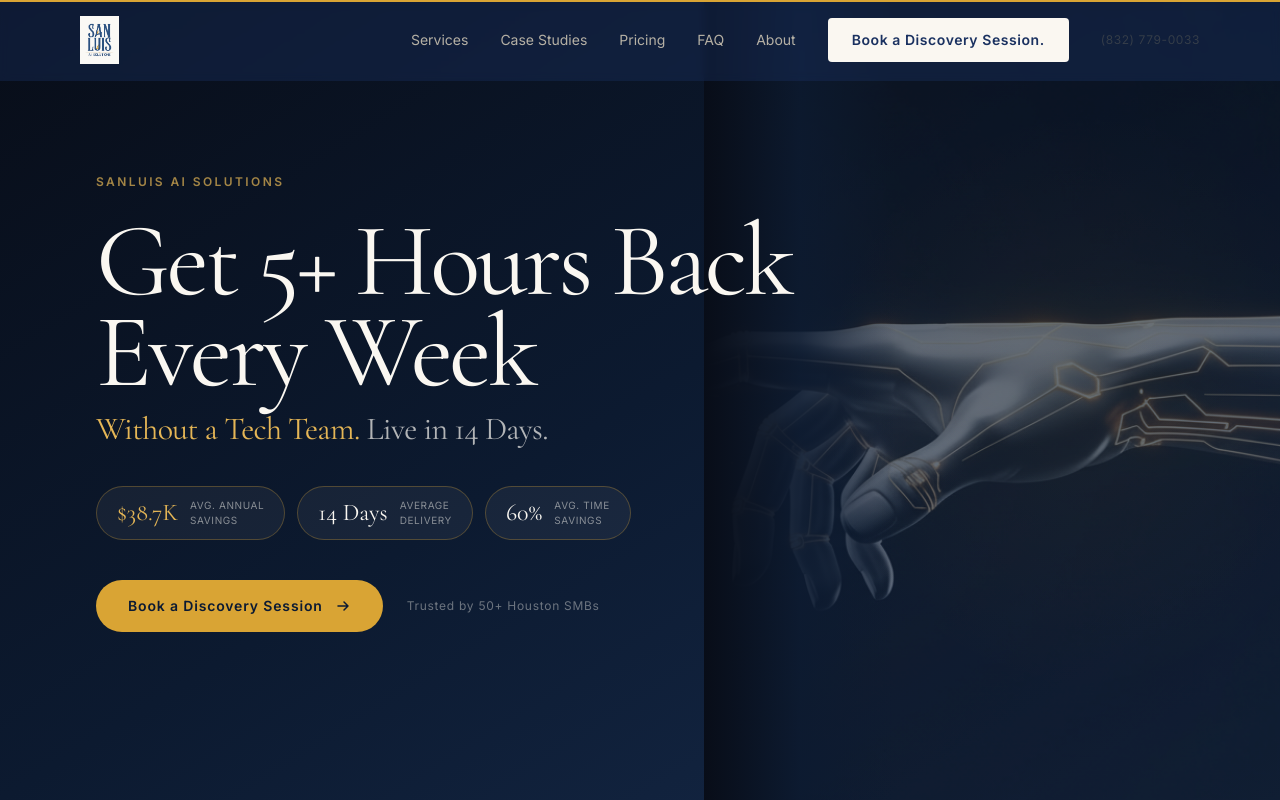
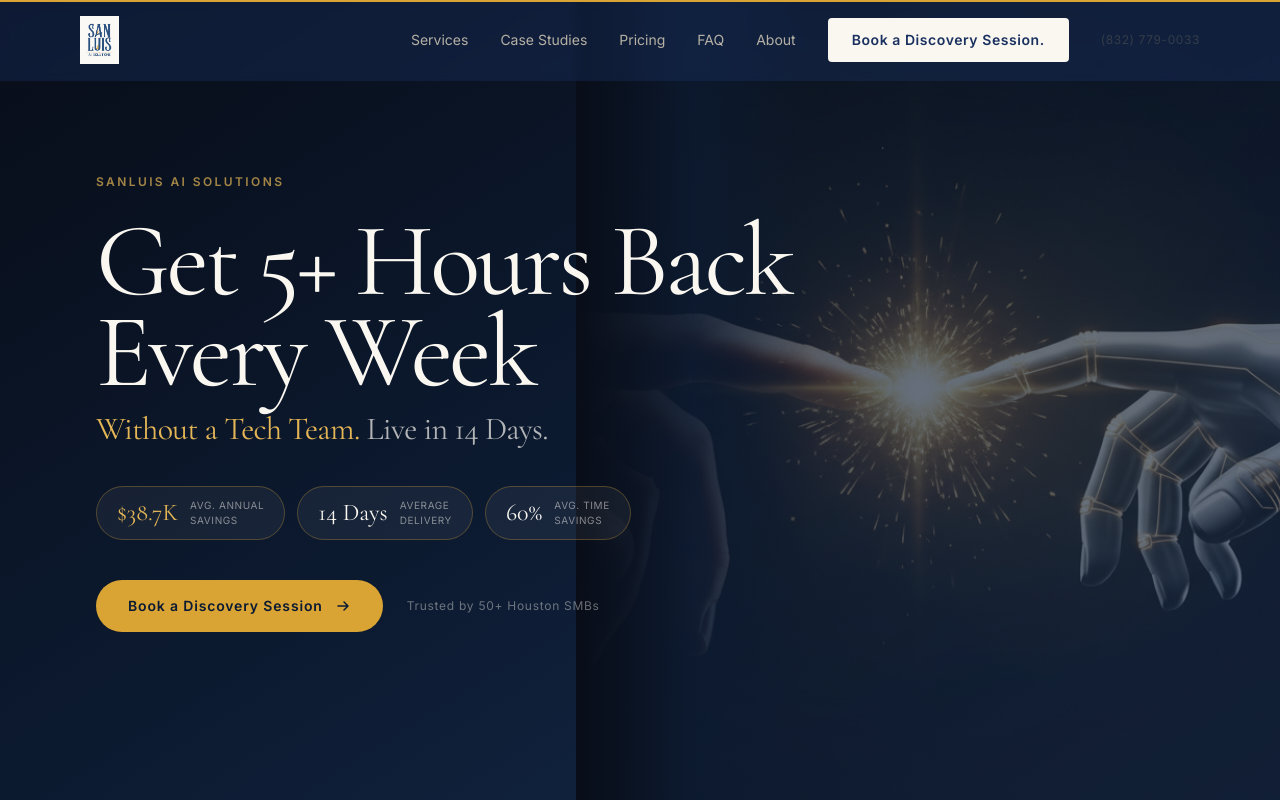
Before and after one commit to SanLuis-AI-Solutions/sanluisai-portfolio, a Next.js app: page / in a window 1280 px wide. Shown: the top 800 px of the page. Built offline with nearby package versions, Linux system fonts and the light colour scheme.

Commit message:
Hero image fix — both hands visible (object-center, 55% width)
The image has both hands (human left, robotic right, meeting at center with
gold spark) but was cropped to show only the right hand via object-right.
Changed to object-center + 55% width so both hands and the gold spark are
visible.

```diff
--- a/components/Hero.tsx
+++ b/components/Hero.tsx
@@ -35,10 +35,10 @@ export default function Hero() {
       {/* Warm gold glow — positioned behind the image area */}
       <div className="absolute top-0 right-0 w-1/2 h-full bg-[radial-gradient(ellipse_70%_60%_at_70%_50%,rgba(217,164,52,0.08),transparent_60%)]" />
 
-      {/* Hero image — right 45%, our original photo as visual anchor */}
-      <div className="absolute right-0 top-0 w-full md:w-[45%] h-full">
+      {/* Hero image — right side, showing both hands meeting */}
+      <div className="absolute right-0 top-0 w-full md:w-[55%] h-full">
         <motion.div className="absolute inset-0 opacity-[0.35]" style={{ y: imgY, scale: imgScale }}>
-          <Image src="/hero-hands.png" alt="" fill className="object-cover object-right" priority sizes="(max-width: 768px) 100vw, 50vw" />
+          <Image src="/hero-hands.png" alt="" fill className="object-cover object-center" priority sizes="(max-width: 768px) 100vw, 55vw" />
         </motion.div>
         <div className="absolute inset-y-0 left-0 w-1/3 bg-gradient-to-r from-[#080D18] via-[#0C1A30]/80 to-transparent" />
       </div>
```
Also changed, not shown: 1 other file (tests, documents, lock files or other folders).
